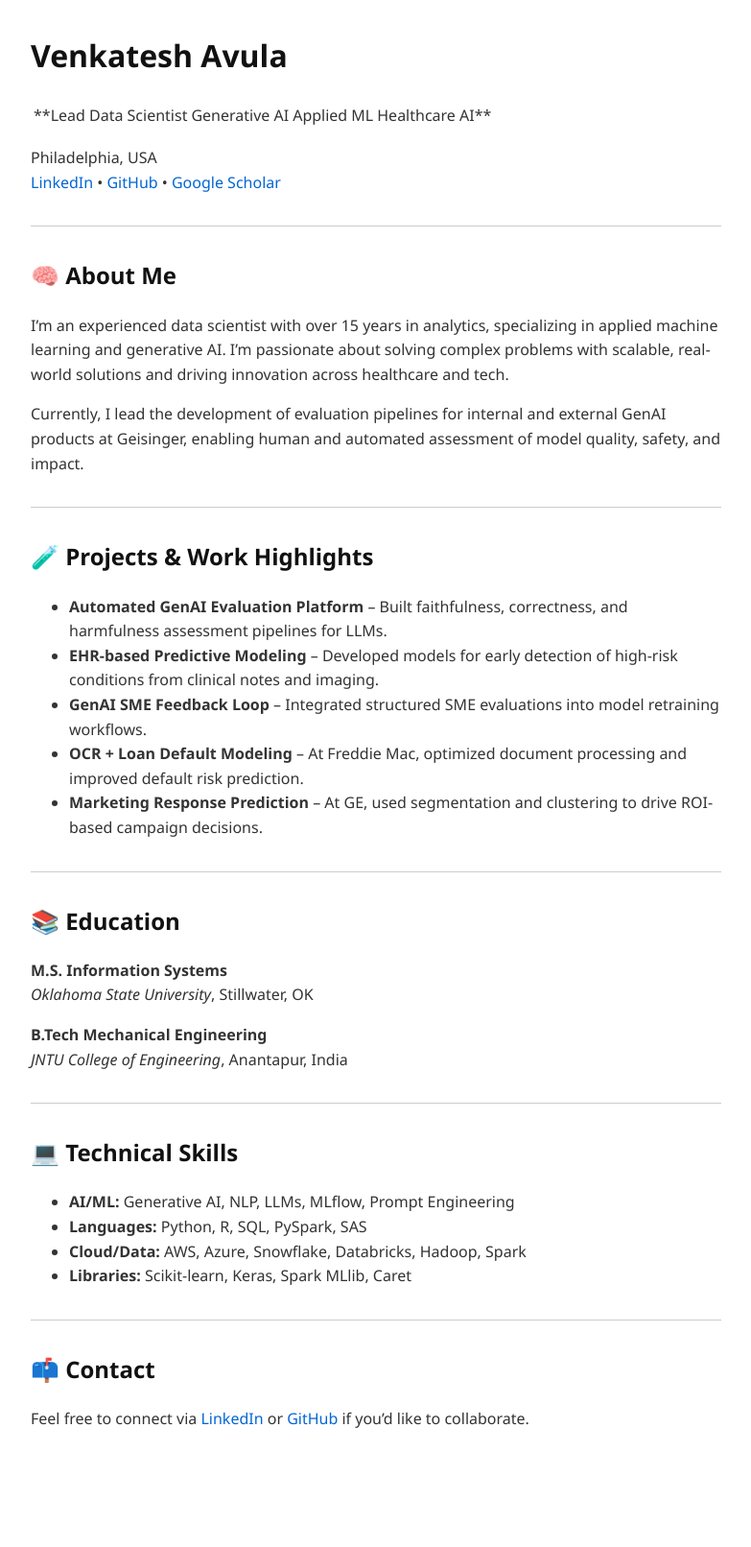
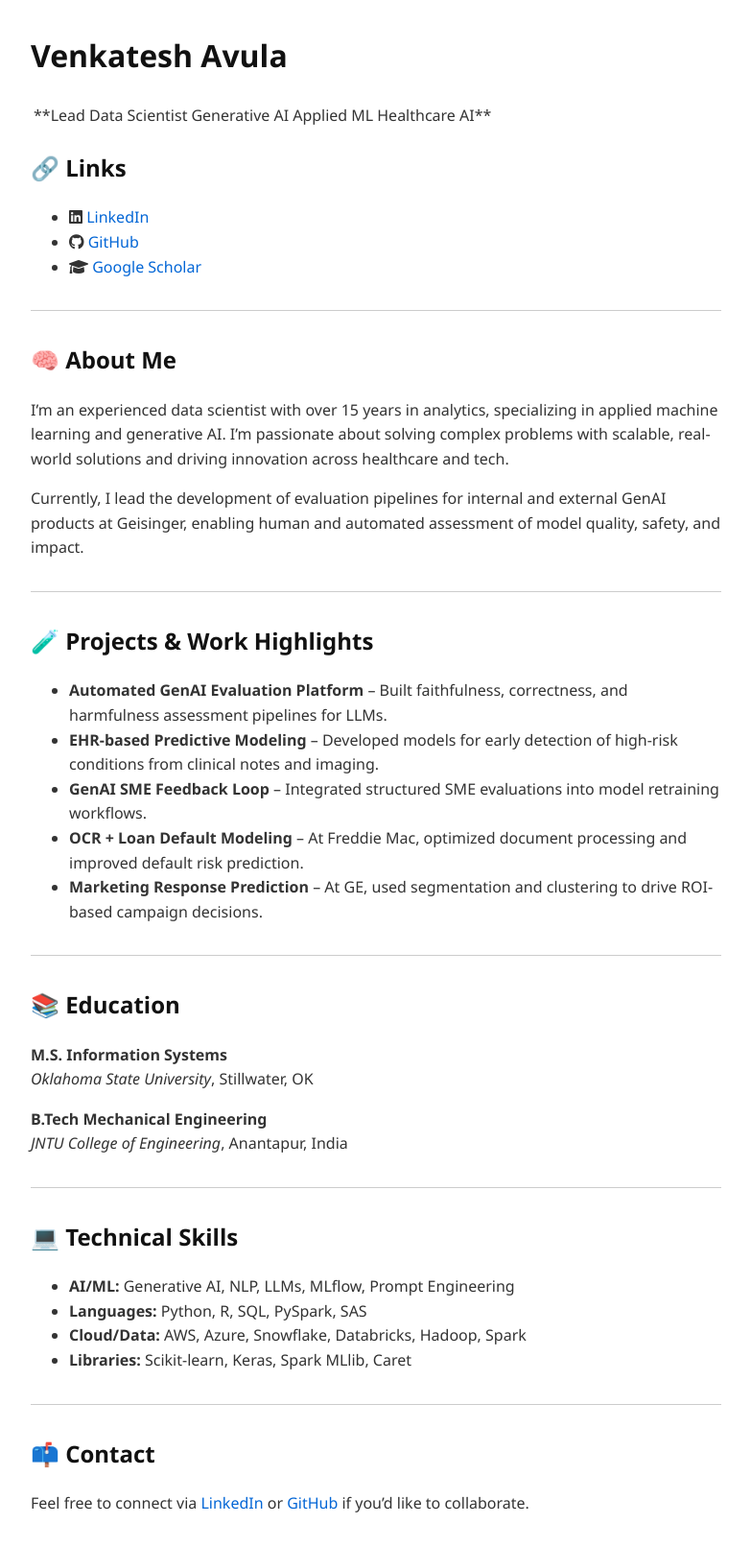
Before and after one commit to venkateshavula/venkateshavula.github.io, a Jekyll site: the page built from index.md, in a window 1280 px wide. Shown: the whole page at 96% size, without its empty margins (248-1031 px from the left). Built offline with Jekyll 4.4.1, drawn with Linux system fonts in a browser that asks for light colours; before the commit the page ends 1524 px from its top, so only the background shows below that.

Commit message:
Update index.md

```diff
--- a/index.md
+++ b/index.md
@@ -7,8 +7,11 @@
 
 **Lead Data Scientist | Generative AI | Applied ML | Healthcare AI**
 
-Philadelphia, USA
-[LinkedIn](https://www.linkedin.com/) • [GitHub](https://github.com/) • [Google Scholar](https://scholar.google.com/)
+## 🔗 Links
+
+- <i class="fab fa-linkedin"></i> [LinkedIn](https://www.linkedin.com/)
+- <i class="fab fa-github"></i> [GitHub](https://github.com/)
+- <i class="fas fa-graduation-cap"></i> [Google Scholar](https://scholar.google.com/)
 
 ---
 
```
